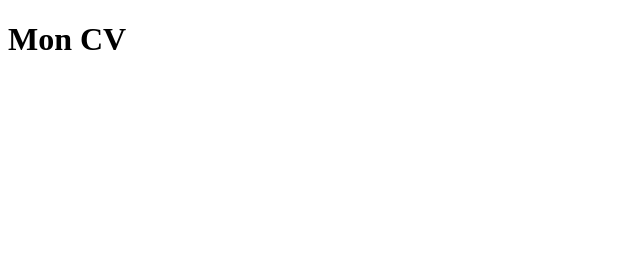
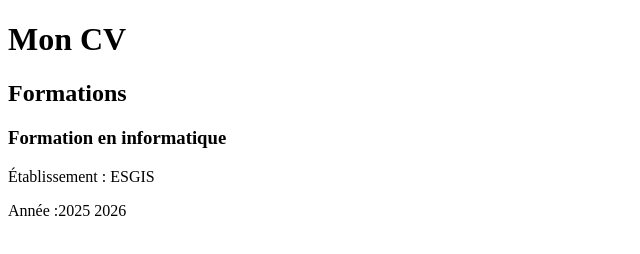
Before and after one commit to Gilchrist006/mon-cv, a plain HTML site: page index.html in a window 1280 px wide. Shown: the whole page, without its empty margins (0-640 px from the left). Drawn offline with Linux system fonts and the light colour scheme.

Commit message:
mise en place de la section formations

```diff
--- a/index.html
+++ b/index.html
@@ -11,5 +11,15 @@
 
     <h1>Mon CV</h1>
 
+    <section>
+    <h2>Formations</h2>
+
+    <div>
+        <h3>Formation en informatique</h3>
+        <p>Établissement : ESGIS</p>
+        <p>Année :2025 2026</p>
+    </div>
+</section>
+
 </body>
 </html>
```
